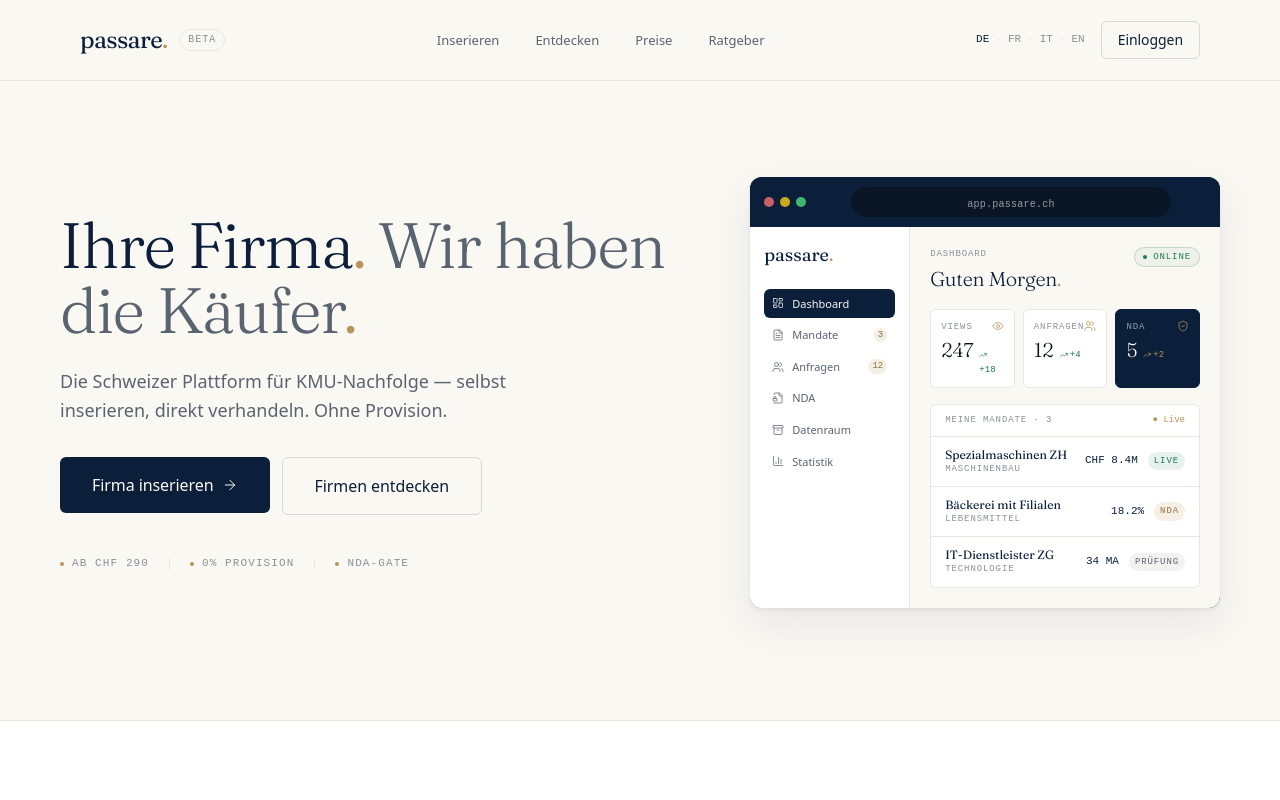
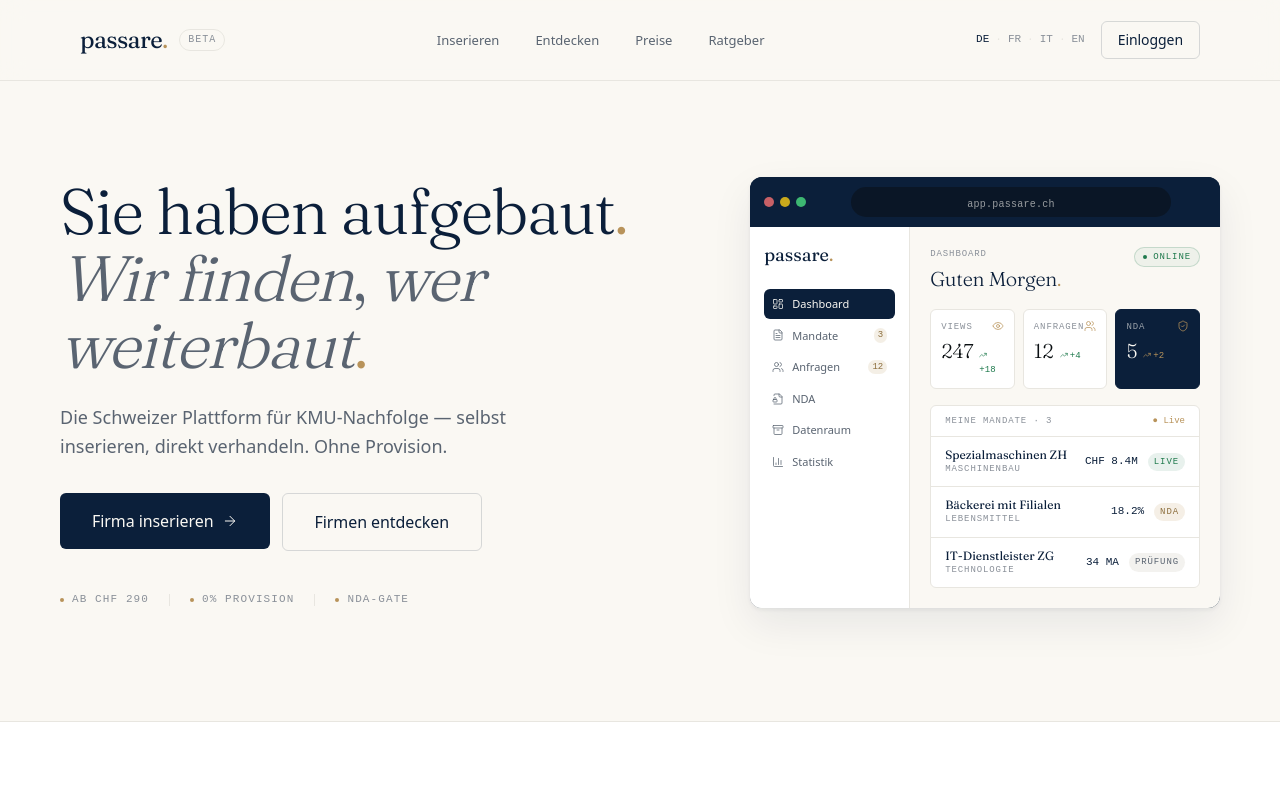
Before and after one commit to Vemoswitzerland/passare, a Next.js app: page / in a window 1280 px wide. Shown: the top 800 px of the page. Built offline with nearby package versions, Linux system fonts and the light colour scheme.

Commit message:
copy: Hero-Spruch lyrisch - Sie haben aufgebaut. Wir finden, wer weiterbaut.

```diff
--- a/src/app/page.tsx
+++ b/src/app/page.tsx
@@ -87,9 +87,10 @@ function Hero() {
         <div className="grid lg:grid-cols-[1.35fr_1fr] gap-10 lg:gap-14 items-center">
           <div className="relative">
             <Reveal>
-              <h1 className="font-serif-display text-[clamp(2.75rem,5vw,5rem)] text-navy font-light mb-6 tracking-[-0.025em] leading-[1.02]">
-                Ihre Firma<span className="text-bronze">.</span>{' '}
-                <span className="text-muted">Wir haben die Käufer<span className="text-bronze">.</span></span>
+              <h1 className="font-serif-display text-[clamp(2.75rem,5vw,5rem)] text-navy font-light mb-6 tracking-[-0.025em] leading-[1.05]">
+                Sie haben aufgebaut<span className="text-bronze">.</span>
+                <br />
+                <span className="text-muted italic">Wir finden<span className="not-italic text-muted">,</span> wer weiterbaut<span className="text-bronze not-italic">.</span></span>
               </h1>
             </Reveal>
             <Reveal delay={0.1}>
```
Also changed, not shown: 1 other file (tests, documents, lock files or other folders).
